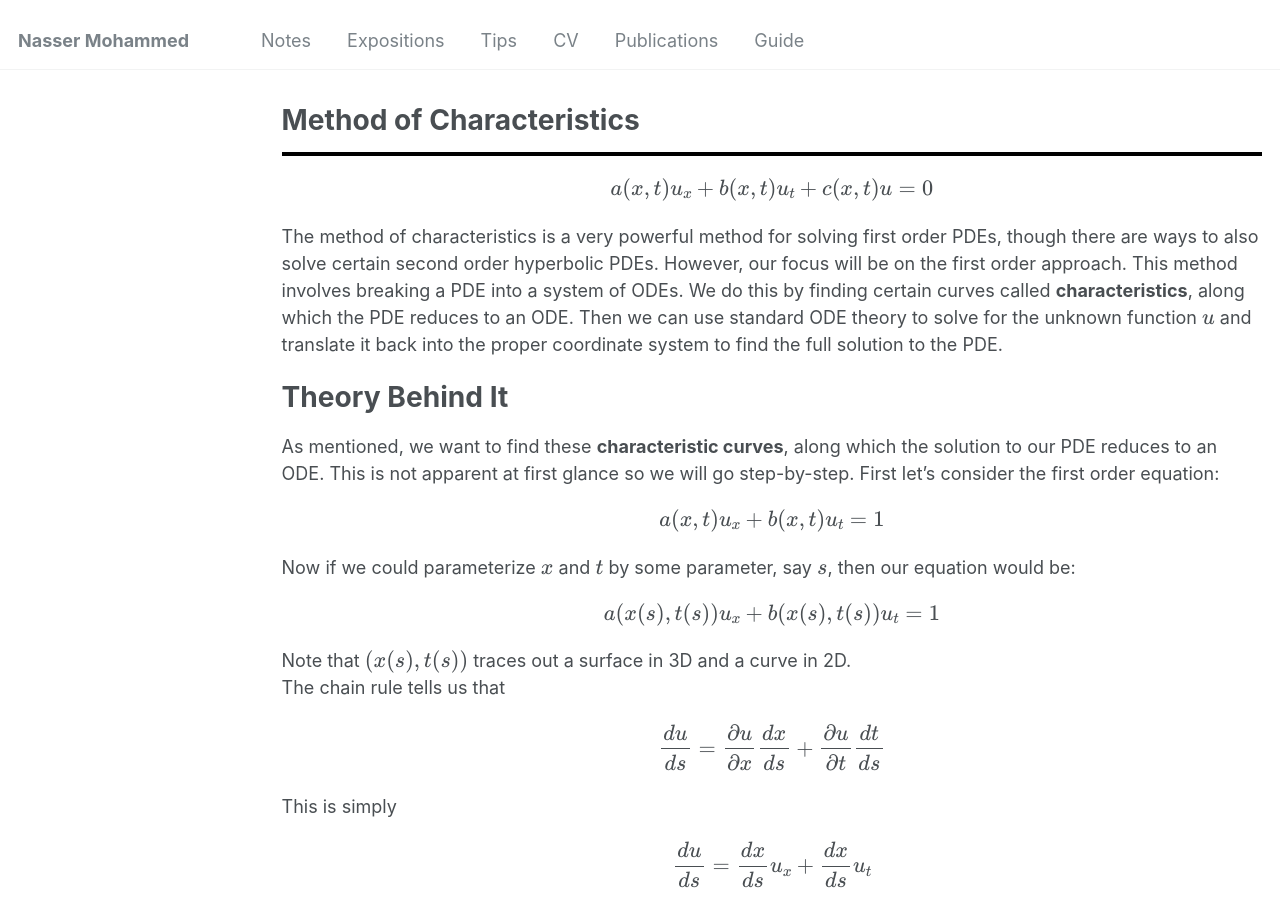
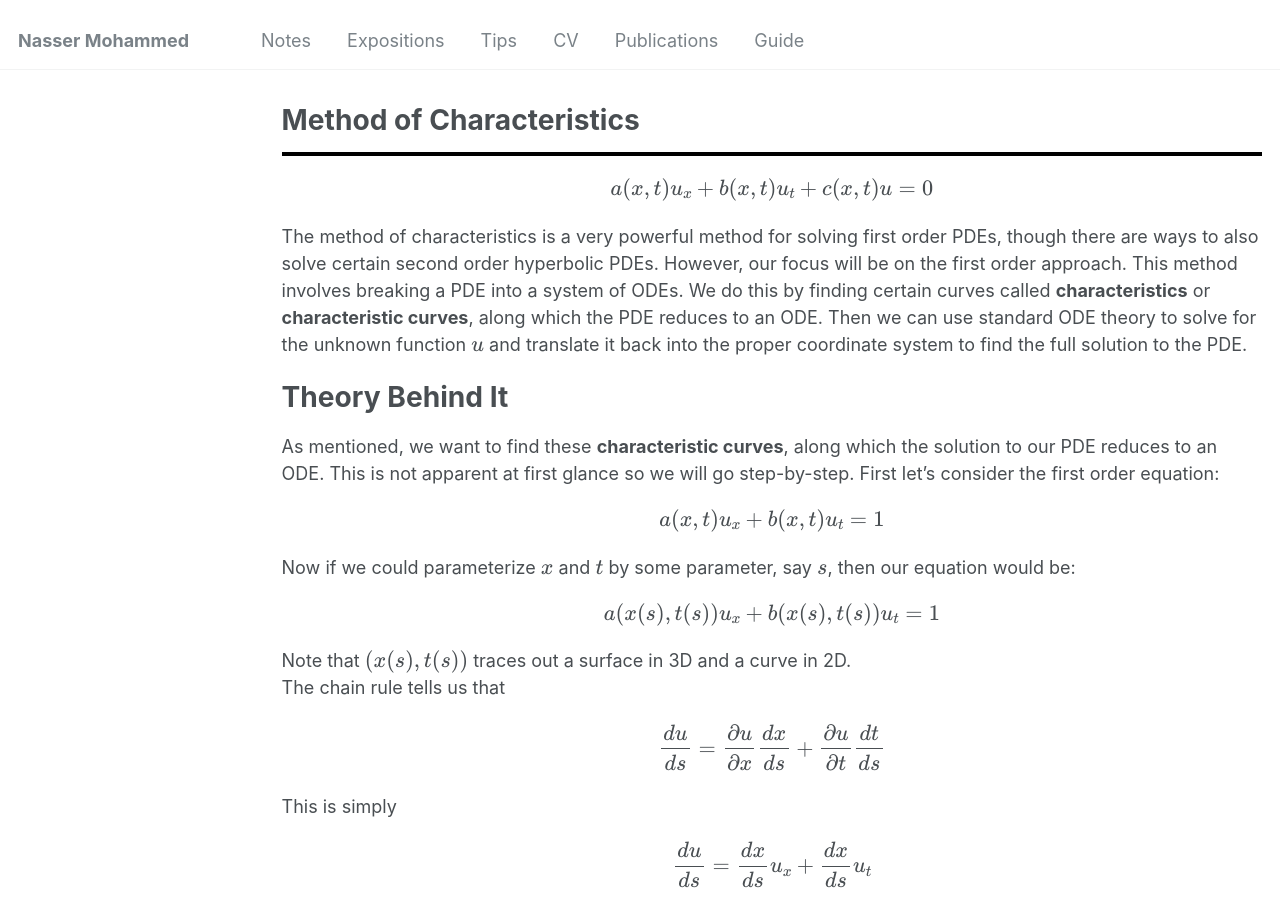
Before and after one commit to Nasser-Mohammed/Nasser-Mohammed.github.io, a Jekyll site: the page built from _pages/notes/pde/method-of-characteristics.md, in a window 1280 px wide and 900 px high. Built offline with Jekyll 4.4.1, drawn with Linux system fonts in a browser that asks for light colours.

Commit message:
Update method-of-characteristics.md

```diff
--- a/_pages/notes/pde/method-of-characteristics.md
+++ b/_pages/notes/pde/method-of-characteristics.md
@@ -6,7 +6,7 @@
 ---
 <hr style="border: 2px solid black;">
 \\[a(x,t)u_x + b(x,t)u_t + c(x,t)u = 0 \\]
-The method of characteristics is a very powerful method for solving first order PDEs, though there are ways to also solve certain second order hyperbolic PDEs. However, our focus will be on the first order approach. This method involves breaking a PDE into a system of ODEs. We do this by finding certain curves called **characteristics**, along which the PDE reduces to an ODE. Then we can use standard ODE theory to solve for the unknown function \\(u\\) and translate it back into the proper coordinate system to find the full solution to the PDE.
+The method of characteristics is a very powerful method for solving first order PDEs, though there are ways to also solve certain second order hyperbolic PDEs. However, our focus will be on the first order approach. This method involves breaking a PDE into a system of ODEs. We do this by finding certain curves called **characteristics** or **characteristic curves**, along which the PDE reduces to an ODE. Then we can use standard ODE theory to solve for the unknown function \\(u\\) and translate it back into the proper coordinate system to find the full solution to the PDE.
 
 
 Theory Behind It
```
